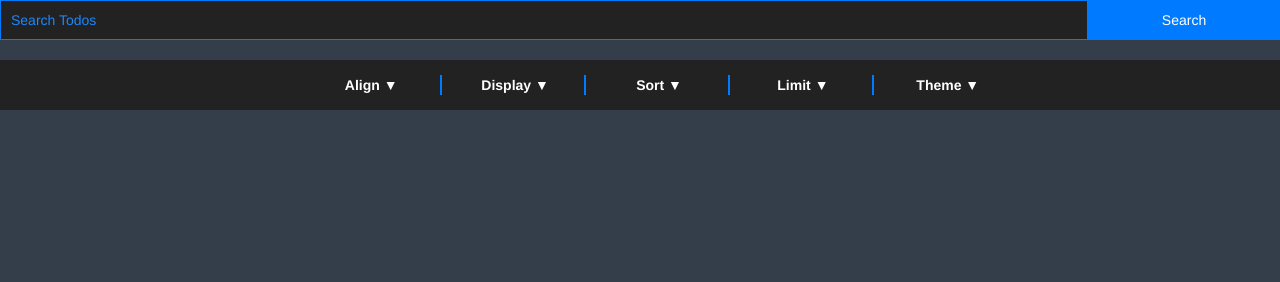
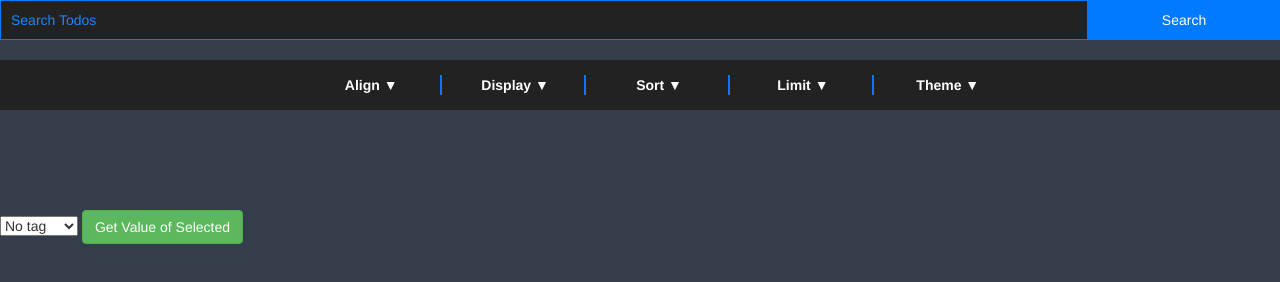
Before and after one commit to MirzaLeka/DailyLoop, a website: page Web-Info/searchtodos.html in a window 1280 px wide. Drawn offline with Linux system fonts and the light colour scheme.

Commit message:
Added logic for radio buttons. Added all tags to select tag

```diff
--- a/Web-Info/searchtodos.html
+++ b/Web-Info/searchtodos.html
@@ -49,7 +49,7 @@
               <span style="font-weight: 100; text-align: center;">List</span>
             </label>
             <label class="radio">
-              <input class="alignRadio" name="align" type="radio" checked>
+              <input class="alignRadio" name="align" type="radio">
               <span style="font-weight: 100; text-align: center;">Grid</span>
             </label>
 
@@ -191,12 +191,75 @@
 
     <br> <br>
 
+    <select>
+        <option value=0>No tag</option>
+        <option value=1>Birthday</option>
+        <option value=2>Clean</option>
+        <option value=3>Coffee</option>
+        <option value=4>Date</option>
+        <option value=5>Event</option>
+        <option value=6>Food</option>
+        <option value=7>Game</option>
+        <option value=8>Holiday</option>
+        <option value=9>Movie</option>
+        <option value=10>Music</option>
+        <option value=11>Pet</option>
+        <option value=12>Pray</option>
+        <option value=13>Relax</option>
+        <option value=14>Sleep</option>
+        <option value=15>Shop</option>
+        <option value=16>Shower</option>
+        <option value=17>Sports</option>
+        <option value=18>Travel</option>
+        <option value=19>Work</option>
+        <option value=20>Wedding</option>
+
+      </select>
+
+      <button class="btn btn-success" onclick="getSelected()">Get Value of Selected</button>
+
 
     <script>
 
+      function getSelected() {
+
+      var select = $('select').find(":selected").attr("value"); // .find(":selected").text() would return text of selected
+      alert(select);
+
+      // you will post value of selected to DB
+      // once get request starts, you'll pull that value through API
+
+      // example: data.todos[i].nesto <img src="arrayOfImages[selectedValue]" SOMETHING LIKE THIS :)
+
+}
+
+
+
+
+
+      let align = "";
+
+      $(document).ready(() => {
+
+        // Fake GET request
+
+        if (2 < 5) {
+          $(".alignRadio:eq(1)").attr('checked', true); // give 0th or whichever element attribute selected once it comes from DB
+        }
+
+          align =  $(".alignRadio:checked").parent(".radio").text(); // get it's text
+          align = align.trim(); // trim it
+
+          // GET AND POST in the same function
+          // document on ready to initiate default GET
+          // second get should be throught search() function that starts with GET, ends with POST but does not refresh
+          // so the second GET doesn't pull from DB. It just plays with data, while the first one pulls from POSTED data
+
+      });
+
       /* Align documents */
 
-      let align = "List";
+
 
       $(".alignRadio").click(function() {
 
@@ -259,6 +322,8 @@
 
 
     function search() {
+
+      console.log(align);
 
     let text = $("input").val();
 
```
